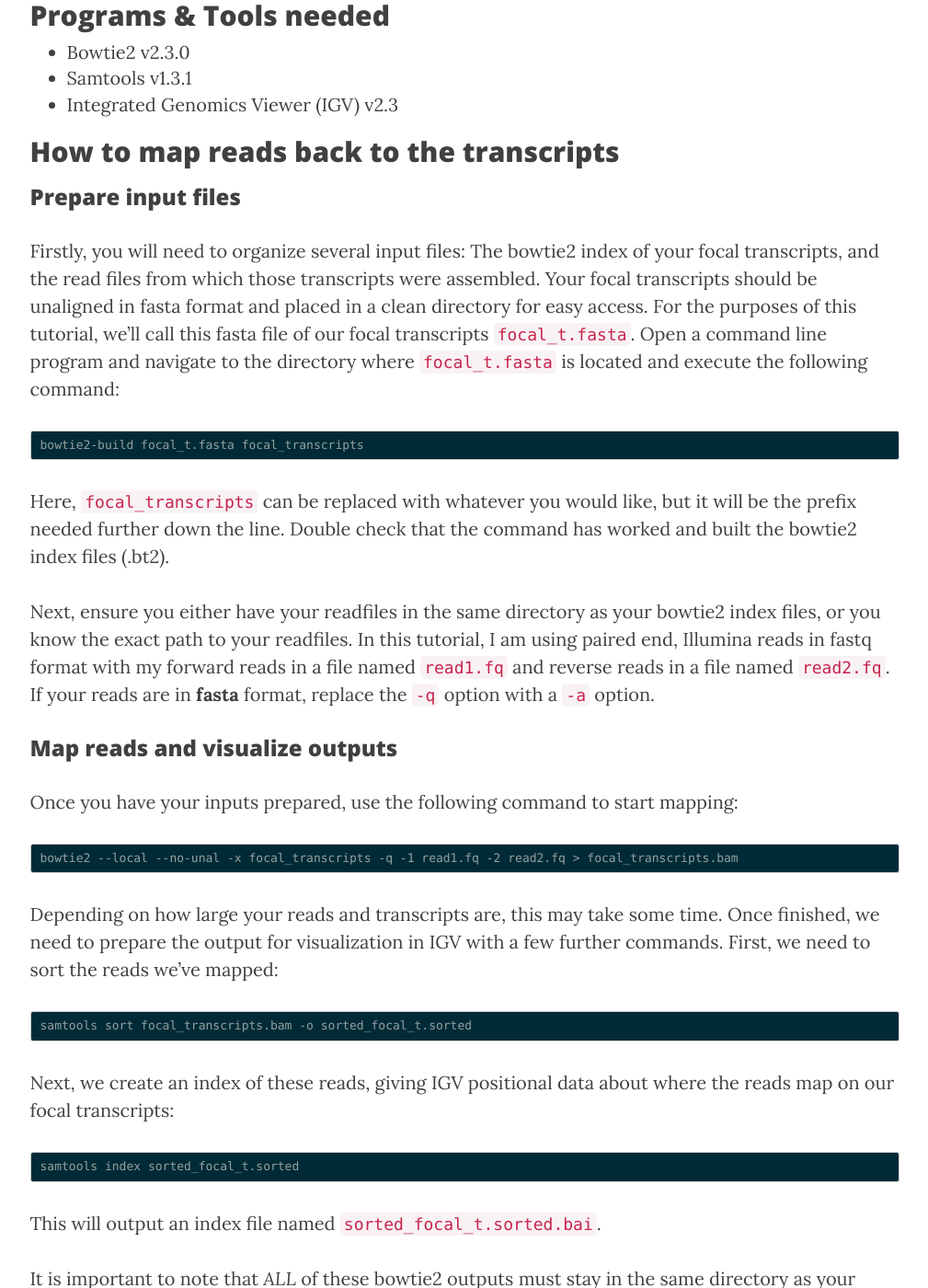
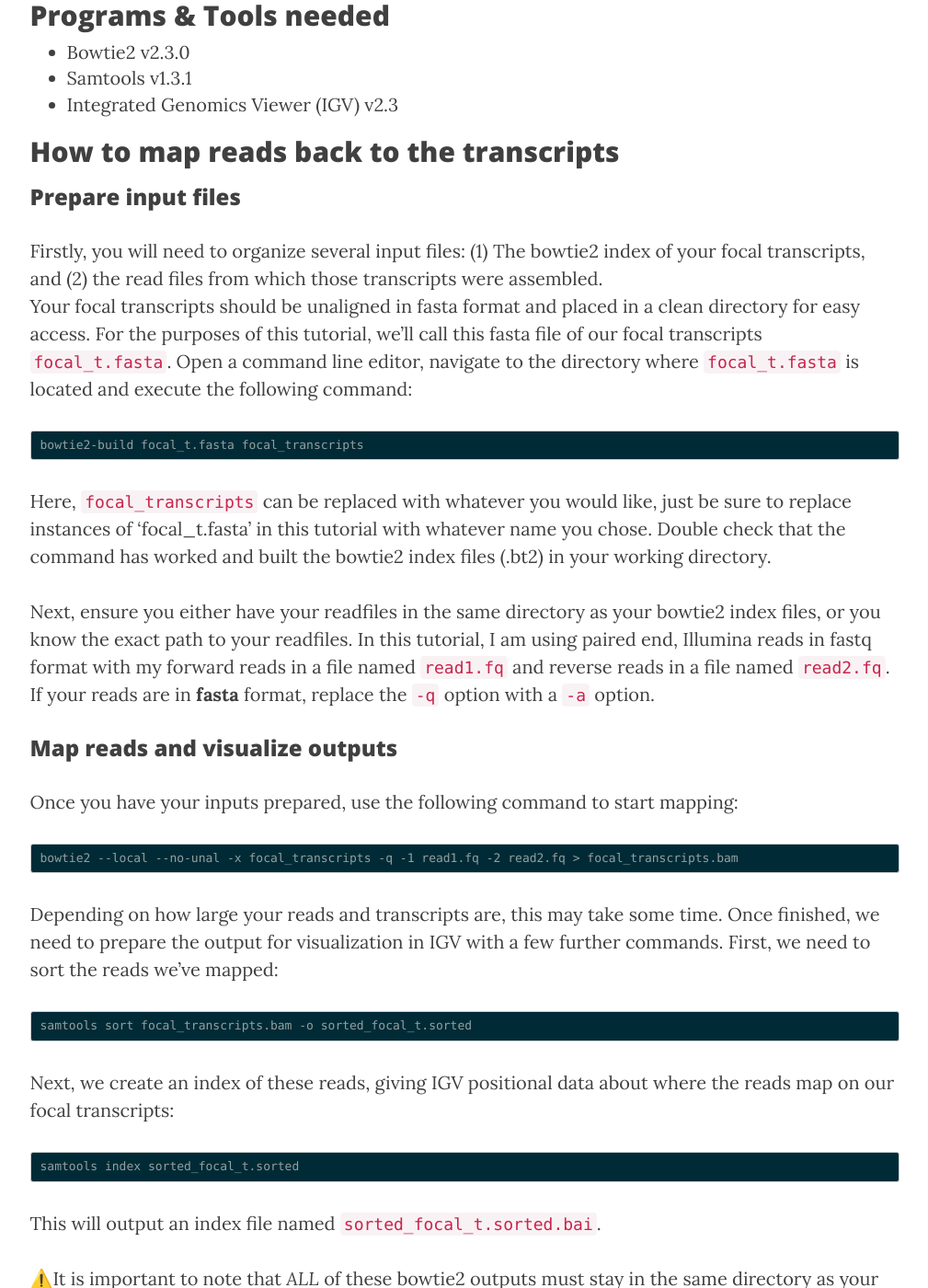
Before and after one commit to A-Swafford/a-swafford.github.io, a Jekyll site: the page built from _posts/2017-03-02-Read_2_transcripts.markdown, in a window 1280 px wide and 1400 px high, scrolled down 366 px. Shown: the whole window at 92% size, without its empty margins (135-1144 px from the left). Built offline with Jekyll 4.4.1, drawn with Linux system fonts in a browser that asks for light colours; nearby versions of some CDN libraries; emoji names are drawn with the system emoji font; comment, search, counter and statistics services are not loaded.

Commit message:
r2t edits

````diff
--- a/_posts/2017-03-02-Read_2_transcripts.markdown
+++ b/_posts/2017-03-02-Read_2_transcripts.markdown
@@ -16,11 +16,12 @@
 
 ## How to map reads back to the transcripts
 ### Prepare input files
-Firstly, you will need to organize several input files: The bowtie2 index of your focal transcripts, and the read files from which those transcripts were assembled.  Your focal transcripts should be unaligned in fasta format and placed in a clean directory for easy access.  For the purposes of this tutorial, we'll call this fasta file of our focal transcripts `focal_t.fasta`.  Open a command line program and navigate to the directory where `focal_t.fasta` is located and execute the following command:
+Firstly, you will need to organize several input files: (1) The bowtie2 index of your focal transcripts, and (2) the read files from which those transcripts were assembled.
+Your focal transcripts should be unaligned in fasta format and placed in a clean directory for easy access.  For the purposes of this tutorial, we'll call this fasta file of our focal transcripts `focal_t.fasta`.  Open a command line editor, navigate to the directory where `focal_t.fasta` is located and execute the following command:
 ```
 bowtie2-build focal_t.fasta focal_transcripts
 ```
-Here, `focal_transcripts` can be replaced with whatever you would like, but it will be the prefix needed further down the line.  Double check that the command has worked and built the bowtie2 index files (.bt2).
+Here, `focal_transcripts` can be replaced with whatever you would like, just be sure to replace instances of 'focal_t.fasta' in this tutorial with whatever name you chose.  Double check that the command has worked and built the bowtie2 index files (.bt2) in your working directory.
 
 Next, ensure you either have your readfiles in the same directory as your bowtie2 index files, or you know the exact path to your readfiles.  In this tutorial, I am using paired end, Illumina reads in fastq format with my forward reads in a file named `read1.fq` and reverse reads in a file named `read2.fq`.  If your reads are in **fasta** format, replace the `-q` option with a `-a` option.
 
@@ -40,7 +41,7 @@
 ```
 This will output an index file named `sorted_focal_t.sorted.bai`.
 
-It is important to note that *ALL* of these bowtie2 outputs must stay in the same directory as your original file of focal transcripts. This is needed for IGV to correctly read the index files we're making.
+:warning:It is important to note that *ALL* of these bowtie2 outputs must stay in the same directory as your original file of focal transcripts. This is needed for IGV to correctly read the index files we're making.:warning:
 
 Lastly, we will need to prepare the original transcripts for visualization in Integrated Genomics Viewer (IGV) through it's own menu.  Open IGV (the first initialization may take a while depending on your processor and internet connection) and navigate to the "Create .genome File" option under the Genomes menu: `Genomes > "Create .genome File"`.  A prompt will appear with several required fields, here is how you can fill them in:
 * `Unique Identifier`: Any unique string of alphanumeric characters. (e.g. 12345678ABCDE)
````
